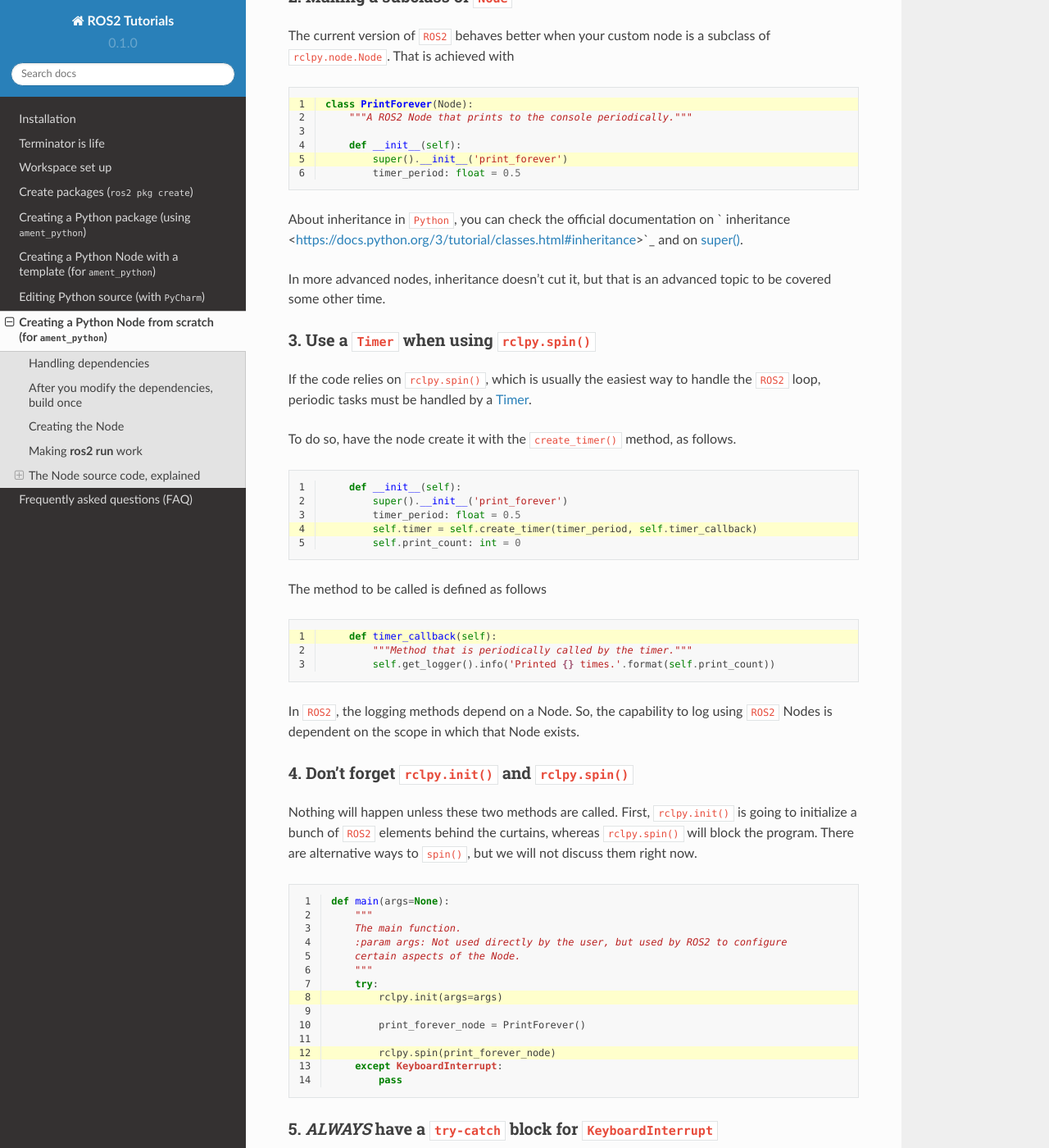
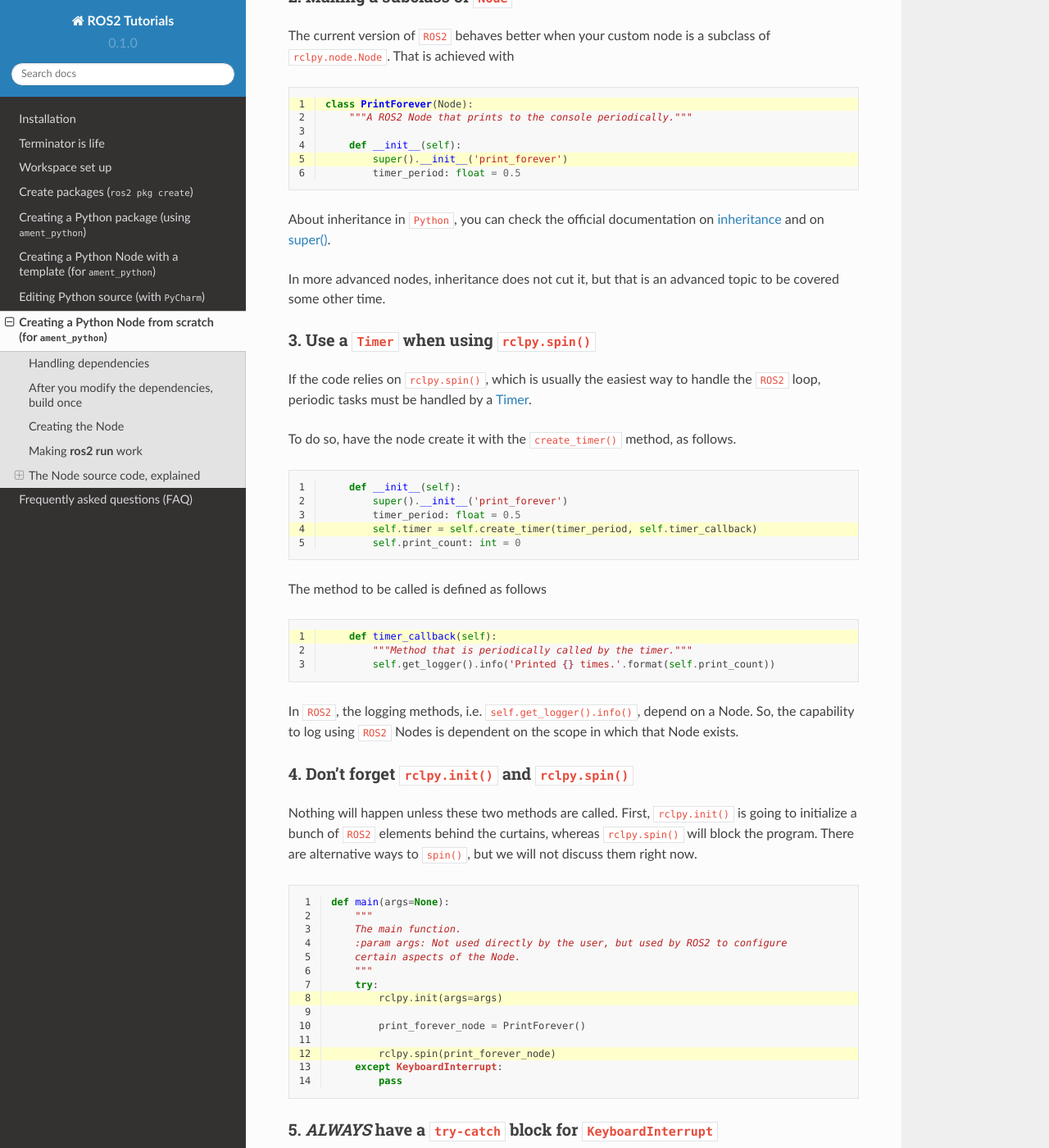
Before and after one commit to mmmarinho/ROS2_Tutorial, a Sphinx documentation site: the page built from docs/source/create_python_node_from_scratch.rst, in a window 1280 px wide and 1400 px high, scrolled down 3532 px. Shown: the whole window at 82% size. Built offline with Sphinx 7.4.7 and the Read the Docs theme 2.0.0, drawn with Linux system fonts in a browser that asks for light colours.

Commit message:
Update create_python_node_from_scratch.rst

```diff
--- a/docs/source/create_python_node_from_scratch.rst
+++ b/docs/source/create_python_node_from_scratch.rst
@@ -132,9 +132,9 @@
    :lines: 28-33
    :emphasize-lines: 1,5
 
-About inheritance in :code:`Python`, you can check the official documentation on ` inheritance <https://docs.python.org/3/tutorial/classes.html#inheritance>`_ and on `super() <https://docs.python.org/3/library/functions.html#super>`_.
+About inheritance in :code:`Python`, you can check the official documentation on `inheritance <https://docs.python.org/3/tutorial/classes.html#inheritance>`_ and on `super() <https://docs.python.org/3/library/functions.html#super>`_.
 
-In more advanced nodes, inheritance doesn't cut it, but that is an advanced topic to be covered some other time.
+In more advanced nodes, inheritance does not cut it, but that is an advanced topic to be covered some other time.
 
 3. Use a :code:`Timer` when using :code:`rclpy.spin()`
 ~~~~~~~~~~~~~~~~~~~~~~~~~~~~~~~~~~~~~~~~~~~~~~~~~~~~~~
@@ -157,7 +157,7 @@
    :lines: 37-39
    :emphasize-lines: 1
 
-In :code:`ROS2`, the logging methods depend on a Node. So, the capability to log using :code:`ROS2` Nodes is dependent on the scope in which that Node exists.
+In :code:`ROS2`, the logging methods, i.e. :code:`self.get_logger().info()`, depend on a Node. So, the capability to log using :code:`ROS2` Nodes is dependent on the scope in which that Node exists.
 
 4. Don't forget :code:`rclpy.init()` and :code:`rclpy.spin()`
 ~~~~~~~~~~~~~~~~~~~~~~~~~~~~~~~~~~~~~~~~~~~~~~~~~~~~~~~~~~~~~
@@ -173,7 +173,7 @@
 5. *ALWAYS* have a :code:`try-catch` block for :code:`KeyboardInterrupt`
 ~~~~~~~~~~~~~~~~~~~~~~~~~~~~~~~~~~~~~~~~~~~~~~~~~~~~~~~~~~~~~~~~~~~~~~~~
 
-In the current version of the `official ROS2 examples <https://docs.ros.org/en/humble/Tutorials/Beginner-Client-Libraries/Writing-A-Simple-Py-Publisher-And-Subscriber.html>`_, for reasons beyond my comprehension this step is not followed.
+In the current version of the `official ROS2 examples <https://docs.ros.org/en/humble/Tutorials/Beginner-Client-Libraries/Writing-A-Simple-Py-Publisher-And-Subscriber.html>`_ , for reasons beyond my comprehension this step is not followed.
 
 However, when running Nodes either in the terminal or in :code:`PyCharm`, catching a :code:`KeyboardInterrupt` is the only reliable way to finish the Nodes cleanly. A :code:`KeyboardInterrupt` is emitted at a terminal by pressing :kbd:`CTRL+C`, whereas it is emitted by :code:`PyCharm` when pressing :guilabel:`Stop`.
 
```
